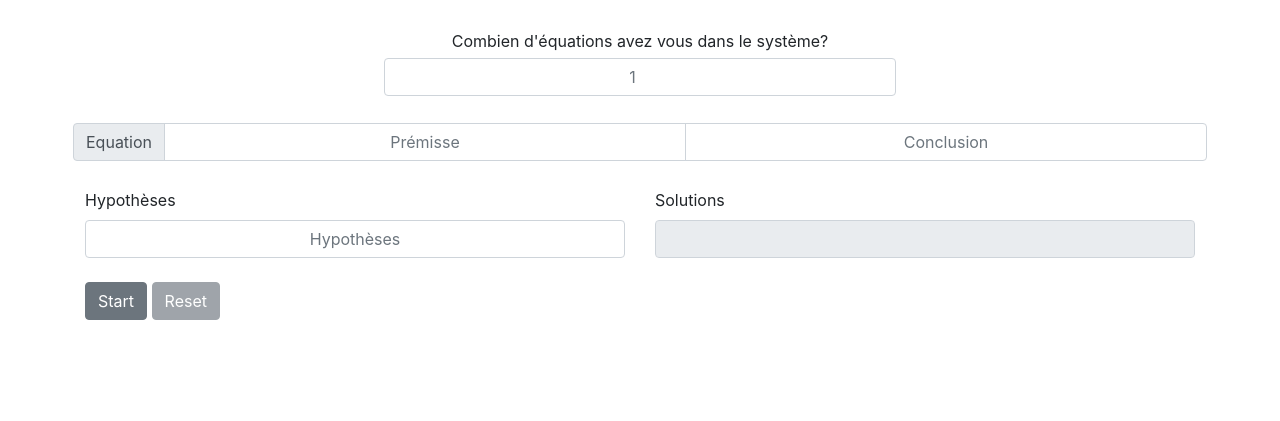
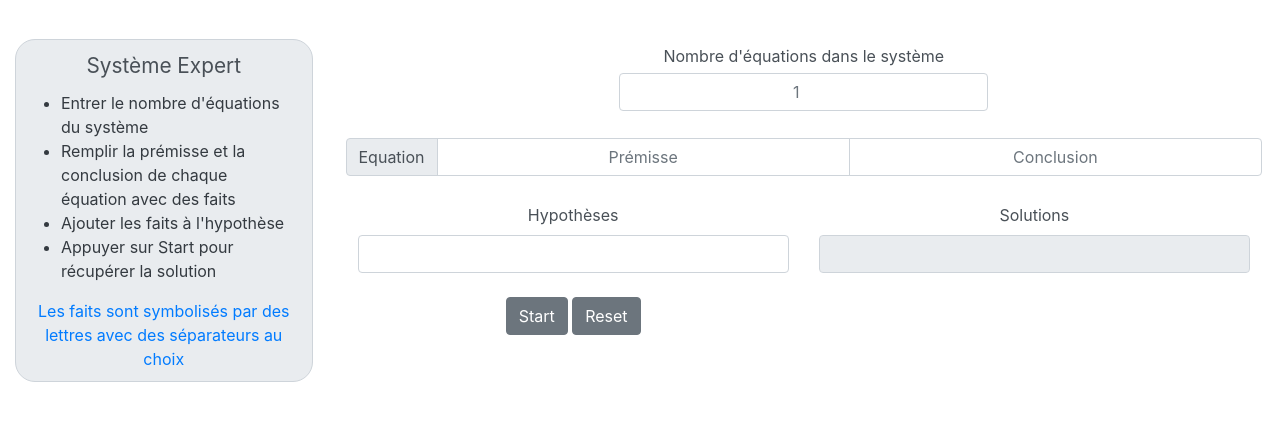
Before and after one commit to RemiPapillier/Systeme_Expert, a Flask app: page / in a window 1280 px wide. Shown: the top 421 px of the page. Run offline with Flask 2, Linux system fonts and the light colour scheme; some libraries are stand-ins or nearby versions.

Commit message:
add instructions + fix bugs

```diff
--- a/pythonObjects/main.py
+++ b/pythonObjects/main.py
@@ -25,6 +25,10 @@ def get_solution(myDic):
                 conclusion_list.append(j)
         S.append_equation(Equation(premisse_list, conclusion_list))
 
+    #tour d'algorithme pour éliminer les conclusions s'il n'y a pas de premisse
+    for e in S.systeme:
+        if(not e.premisse and e.conclusion):
+            e.remove_conclusion()
 
     solution = []
     while H.facts:
--- a/templates/home.html
+++ b/templates/home.html
@@ -16,9 +16,27 @@
 <body>
     <br>
     <div class="row">
+        <div class="col-3" style="padding:15px; margin-left: 15px">
+            <div class="container text-dark" style="background-color:#e9ecef; border: 1px solid #ced4da; border-radius: 20px; width: 100%;">
+                <div class="title" style="text-align: center; padding: 10px; font-size: 1.3rem; color: #495057;">Système Expert</div>
+                <ul style="padding-left:30px;">
+                    <li>Entrer le nombre d'équations du système</li>
+                    <li>Remplir la prémisse et la conclusion de chaque équation avec des faits</li>
+                    <li>Ajouter les faits à l'hypothèse</li>
+                    <li>Appuyer sur Start pour récupérer la solution</li>
+                </ul>
+                <div class="text-primary" style="text-align: center; padding-bottom: 10px;">
+                    Les faits sont symbolisés par des lettres avec des séparateurs au choix
+                </div>
+            </div>
+        </div>
+        <div class="col" style="padding:15px; margin-right: 15px;">
+            <div class="row">
                 <div class="col">
-            <div class="label" style="text-align: center; margin:5px;">Combien d'équations avez vous dans le système?</div>
-            <input id="inputeq" placeholder="1" class="form-control" style="text-align: center; width: 40%; margin: auto;" type="number" min="1" max="10">
+                    <div class="label" style="color:#495057; text-align: center; margin:5px;">Nombre d'équations dans le
+                        système</div>
+                    <input id="inputeq" placeholder="1" class="form-control"
+                        style="text-align: center; width: 40%; margin: auto;" type="number" min="1" max="10">
                 </div>
             </div>
             <br>
@@ -28,32 +46,39 @@
                         <div class="input-group-prepend">
                             <span class="input-group-text">Equation</span>
                         </div>
-                <input id="premisse" type="text" aria-label="premisse" class="form-control premisse" style="text-align:center;" placeholder="Prémisse">
-                <input id="conclusion" type="text" aria-label="conclusion" class="form-control conclusion" style="text-align:center;" placeholder="Conclusion">
+                        <input id="premisse" type="text" aria-label="premisse" class="form-control premisse"
+                            style="text-align:center;" placeholder="Prémisse" required>
+                        <input id="conclusion" type="text" aria-label="conclusion" class="form-control conclusion"
+                            style="text-align:center;" placeholder="Conclusion" required>
                     </div>
                 </div>
             </div>
             <div class="container">
                 <br>
                 <div class="row">
-            <div class="col">
-                <label for="hypothese">Hypothèses</label>
+                    <div class="col text-center">
+                        <label for="hypothese" style="color: #495057;">Hypothèses</label>
                         <div class="input-group">
-                    <input id="hypothese" type="text" class="form-control hypothese" style="text-align:center;" placeholder="Hypothèses">
+                            <input id="hypothese" type="text" class="form-control hypothese" style="text-align:center;" required>
                         </div>
                     </div>
-            <div class="col">
-                <label for="solution">Solutions</label>
+                    <div class="col text-center">
+                        <label for="solution" style="color: #495057;">Solutions</label>
                         <div class="input-group">
-                    <input id="solution" type="text" style="text-align:center;" class="form-control">
+                            <input id="solution" type="text" style="text-align:center;" class="form-control" readonly>
                         </div>
                     </div>
                 </div>
                 <br>
                 <div class="row">
-            <div class="col">
+                    <div class="col" style="text-align: center;">
                         <button id="launch" onclick="resolve()" type="button" class="btn btn-secondary">Start</button>
                         <button id="reset" onclick="reset()" type="button" class="btn btn-secondary">Reset</button>
+                    </div>
+                    <div class="col">
+
+                    </div>
+                </div>
             </div>
         </div>
     </div>
@@ -71,8 +96,6 @@
 <script>
 
     $(document).ready(function () {
-        $('#solution').attr('disabled', 'disabled');
-        $('#reset').attr('disabled', 'disabled');
 
         $('#inputeq').change(function () {
             var form = document.getElementById("inputeq");
@@ -109,6 +132,9 @@
         $('#hypothese').click(function (){
             $('#launch').attr('disabled', false);
         });
+        $('#inputeq').click(function (){
+            $('#launch').attr('disabled', false);
+        });
 
         var mainDic = {};
         var num_eq = 1
@@ -143,7 +169,6 @@
 
     function reset() {
         $('#launch').attr('disabled', false);
-        $('#reset').attr('disabled', 'disabled');
         $('.premisse').val("");
         $('.conclusion').val("");
         $('#hypothese').val("");
```
Lines whose indentation alone changed are shown as unchanged.
